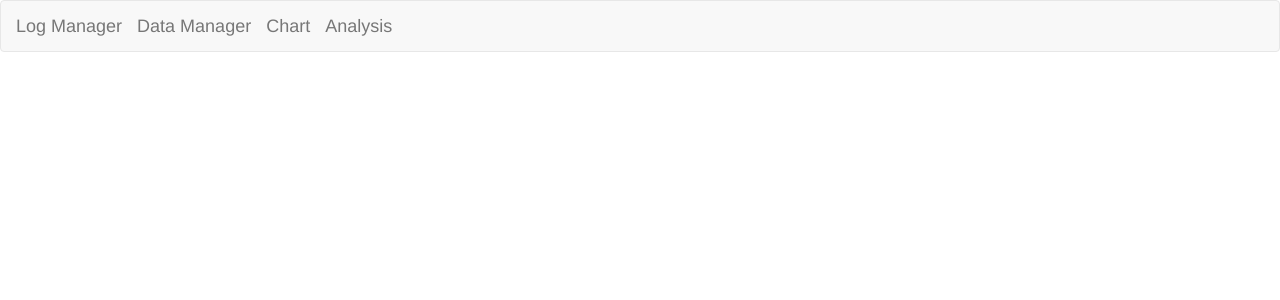
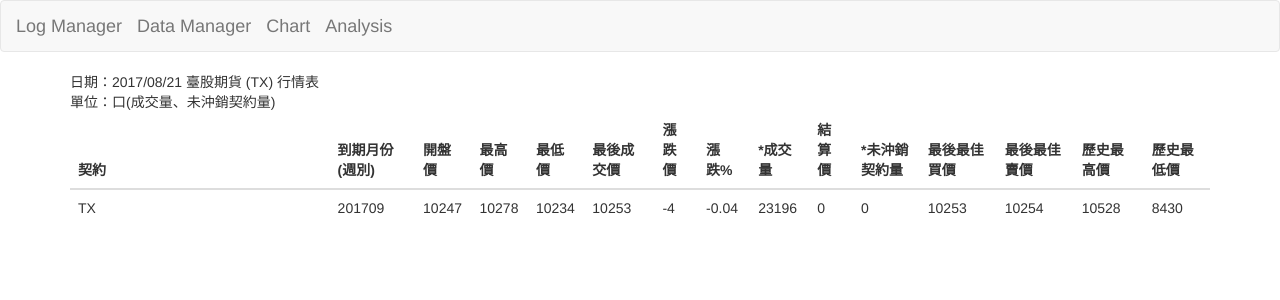
Before and after one commit to CloseSu/angular, an Angular app: page /data-manager in a window 1280 px wide. Before the commit this address led to /. Shown: the top 300 px of the page. Built offline with nearby package versions, Linux system fonts and the light colour scheme.

Commit message:
2017082103

```diff
--- /dev/null
+++ b/src/app/Model/future.model.ts
@@ -0,0 +1,19 @@
+export class Future {
+  constructor(
+    public contract: string,
+    public contractMonth: number,
+    public open: number,
+    public high: number,
+    public low: number,
+    public last: number,
+    public change: number,
+    public percent: number,
+    public volumn: number,
+    public settlementPrice: number,
+    public openInteres: number,
+    public bestBid: number,
+    public bestAsk: number,
+    public historicalHigh: number,
+    public historicalLow: number
+  ) {}
+}
--- a/src/app/data-manager/data-manager.component.html
+++ b/src/app/data-manager/data-manager.component.html
@@ -1,3 +1,43 @@
-<p>
-  data-manager works!
-</p>
+<table class="table">
+  <thead>
+  日期：{{date}}
+  臺股期貨 (TX) 行情表
+  單位：口(成交量、未沖銷契約量)
+  <tr>
+    <th>契約</th>
+    <th>到期月份(週別)</th>
+    <th>開盤價</th>
+    <th>最高價</th>
+    <th>最低價</th>
+    <th>最後成交價</th>
+    <th>漲跌價</th>
+    <th>漲跌%</th>
+    <th>*成交量</th>
+    <th>結算價</th>
+    <th>*未沖銷契約量</th>
+    <th>最後最佳買價</th>
+    <th>最後最佳賣價</th>
+    <th>歷史最高價</th>
+    <th>歷史最低價</th>
+  </tr>
+  </thead>
+  <tbody>
+  <tr *ngFor="let future of futureList">
+    <td>{{future.contract}}</td>
+    <td>{{future.contractMonth}}</td>
+    <td>{{future.open}}</td>
+    <td>{{future.high}}</td>
+    <td>{{future.low}}</td>
+    <td>{{future.last}}</td>
+    <td>{{future.change}}</td>
+    <td>{{future.percent}}</td>
+    <td>{{future.volumn}}</td>
+    <td>{{future.settlementPrice}}</td>
+    <td>{{future.openInteres}}</td>
+    <td>{{future.bestBid}}</td>
+    <td>{{future.bestAsk}}</td>
+    <td>{{future.historicalHigh}}</td>
+    <td>{{future.historicalLow}}</td>
+  </tr>
+  </tbody>
+</table>
--- a/src/app/data-manager/data-manager.component.ts
+++ b/src/app/data-manager/data-manager.component.ts
@@ -1,4 +1,5 @@
 import { Component, OnInit } from '@angular/core';
+import {Future} from '../Model/future.model';
 
 @Component({
   selector: 'app-data-manager',
@@ -6,10 +7,31 @@ import { Component, OnInit } from '@angular/core';
   styleUrls: ['./data-manager.component.css']
 })
 export class DataManagerComponent implements OnInit {
+  futureList: Future[];
+  date: string;
 
   constructor() { }
 
   ngOnInit() {
+    this.futureList = [
+    new Future(
+      'TX',
+    201709,
+    10247,
+      10278,
+      10234,
+      10253	,
+      -4,
+      -0.04,
+      23196,
+      0,
+      0,
+      10253,
+      10254,
+      10528,
+      8430
+    )];
+    this.date = '2017/08/21';
   }
 
 }
--- a/src/app/log-manager/auth.service.ts
+++ b/src/app/log-manager/auth.service.ts
@@ -3,7 +3,7 @@ import {Injectable} from '@angular/core';
 
 @Injectable()
 export  class AuthService {
-  validated = false;
+  validated = true;
 
   logout() {
   }
```
